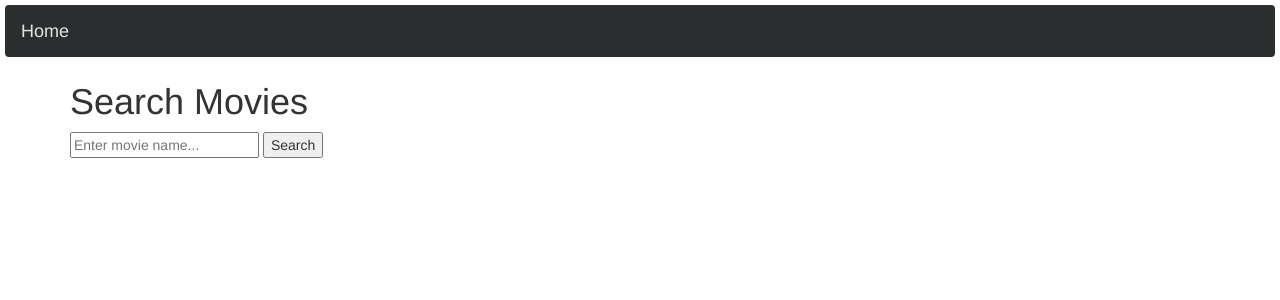
After one commit to KaiyWhiteSnow/CustomCinemaLab, a Flask app: page /online/movies/ in a window 1280 px wide. The commit adds this page. Shown: the top 300 px of the page. Run offline with Flask 3, Linux system fonts and the light colour scheme; some libraries are stand-ins or nearby versions.

Commit message:
Added: Online route, separated it from offline route, requirements

```diff
--- /dev/null
+++ b/app/routes/online.py
@@ -0,0 +1,36 @@
+from flask import Blueprint, render_template, request, url_for, redirect, jsonify
+from PyMovieDb import IMDB
+import json
+import re
+
+
+imdb = IMDB()
+Online = Blueprint('online', __name__)
+
+
+def _extract_imdb_id(url: str) -> str | None:
+    match = re.search(r'tt\d+', url)
+    return match.group(0) if match else None
+
+@Online.route("/movies/", methods=["GET", "POST"])
+def movies():
+    if request.method == "POST":
+        movie = request.form.get("movie")
+        json_results = json.loads(imdb.get_by_name(movie))
+        id = _extract_imdb_id(json_results['url']) if json_results else None
+        if id:
+            print(f"Playing the first result: {json_results['name']}")
+            return redirect(url_for("online.movie_player", movie_name=movie, vid_url="https://vidsrc.mov/embed/movie/" + id))
+        else:
+            return render_template("movie_search.html", error="Movie not found.")
+    return render_template("movie_search.html")
+
+
+@Online.route("/movies/<movie_name>/", methods=["GET", "POST"])
+def movie_player(movie_name:str):
+    return render_template("movie_player_online.html", movie_name=movie_name, vid_url=request.args.get('vid_url'))
+
+
+@Online.route("/series/<series_name>/<season>/<episode>/", methods=["GET", "POST"])
+def series(series_name:str, season:int, episode:int):
+    return render_template("series.html", series_name=series_name, season=season, episode=episode)
--- a/app/templates/base.html
+++ b/app/templates/base.html
@@ -1,5 +1,5 @@
 {% extends 'bootstrap/base.html' %}
-{% block title %}{{super()}}Ragtime -{% endblock %}
+{% block title %}{{super()}} CustomCinemaLab {% endblock %}
 {% block navbar %}
 <!DOCTYPE html>
 <html>
@@ -11,7 +11,7 @@
     <meta name="viewport" content="width=device-width, initial-scale=1">
     <link rel="stylesheet" href="{{ url_for('static', filename='style/text.css') }}">
 </head>
-
+<body>
     <nav class="navbar navbar-expand-sm" style="background-color: #2b2e2e; margin: 5px">
         <div class="container-fluid">
 
@@ -35,5 +35,6 @@
     <div class="container">
         {% block page_content %}{% endblock  %}
     </div>
+</body>
 </html>
 {% endblock content %}
--- /dev/null
+++ b/app/templates/movie_search.html
@@ -0,0 +1,13 @@
+{% extends 'base.html' %}
+
+{% block page_content %}
+<h1>Search Movies</h1>
+<form method="POST">
+    <input type="text" name="movie" placeholder="Enter movie name..." required>
+    <button type="submit">Search</button>
+</form>
+{% if error %}
+    <p style="color: red;">{{ error }}</p>
+{% endif %}
+
+{% endblock %}
```
Also changed, not shown: app/main.py (+4 -7 lines), app/routes/offline.py (added, +7 -0 lines), app/templates/index.html (+6 -7 lines), app/templates/movie.html (+13 -9 lines), app/templates/movie_player_online.html (added, +13 -0 lines), requirements.txt (added, +12 -0 lines), 1 other file. Lines whose indentation alone changed are shown as unchanged.
